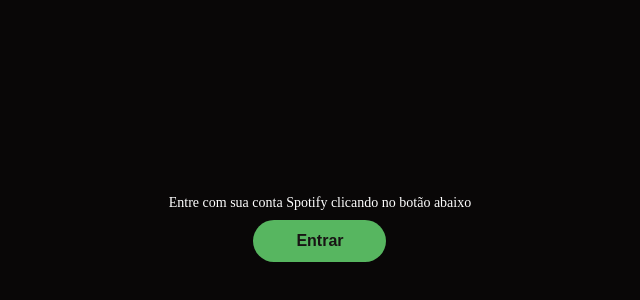
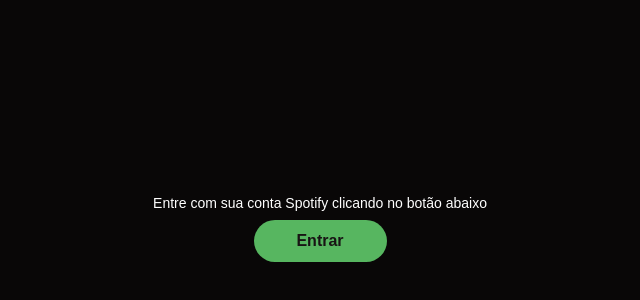
Before and after one commit to annyconfessor/spotlu-project, a React (Vite) app: page / in a window 1280 px wide. Shown: the part 166-466 px from the top of the page, without its empty margins (320-960 px from the left). Built offline with nearby package versions, Linux system fonts and the light colour scheme.

Commit message:
feat: add custom fonts and improve theme

```diff
--- a/src/GlobalStyles.tsx
+++ b/src/GlobalStyles.tsx
@@ -1,11 +1,14 @@
 import { createGlobalStyle } from "styled-components";
 
 export const GlobalStyles = createGlobalStyle`
-  @import url('https://fonts.googleapis.com/css2?family=DM+Sans:opsz,wght@9..40,100..1000&family=Poppins:ital,wght@0,100;0,200;0,300;0,400;0,500;0,600;0,700;0,800;0,900;1,100;1,200;1,300;1,400;1,500;1,600;1,700;1,800;1,900&display=swap')
-  {console.log('oi, eu sou o globalstyles')}
+  title {
+    font-family: 'DM Sans', sans-serif;
+    margin: 0;
+    padding: 0;
+  }
 
-  body {
-    font-family: 'DM Sans';
+   body {
+    font-family: 'Rubik', sans-serif;
     margin: 0;
     padding: 0;
   }
--- a/src/index.css
+++ b/src/index.css
@@ -1,4 +1,13 @@
 @font-face {
-  font-family: "DM Sans";
-  src: url("https://fonts.googleapis.com/css2?family=DM+Sans:opsz,wght@9..40,100..1000&family=Poppins:ital,wght@0,100;0,200;0,300;0,400;0,500;0,600;0,700;0,800;0,900;1,100;1,200;1,300;1,400;1,500;1,600;1,700;1,800;1,900&display=swap");
+  font-family: 'Rubik', sans-serif;
+  src: url('./assets/fonts/Rubik-VariableFont_wght.ttf') format('truetype');
 }
+
+@font-face {
+  font-family: 'DM Sans', sans-serif;
+  src: url('./assets/fonts/DMSans-VariableFont_opsz\,wght.ttf') format('truetype');
+}
+
+body {
+  font-family: 'Rubik', sans-serif;
+}
--- a/src/theme/theme.ts
+++ b/src/theme/theme.ts
@@ -1,5 +1,9 @@
 import { colors } from "./colors"
 
 export const theme = {
-  colors
+  colors,
+  fonts: {
+    body: 'Rubik, sans-serif',
+    title: 'DM Sans, sans-serif'
+  },
 }
```
Also changed, not shown: src/assets/fonts/DMSans-VariableFont_opsz,wght.ttf (added), src/assets/fonts/Rubik-VariableFont_wght.ttf (added).
